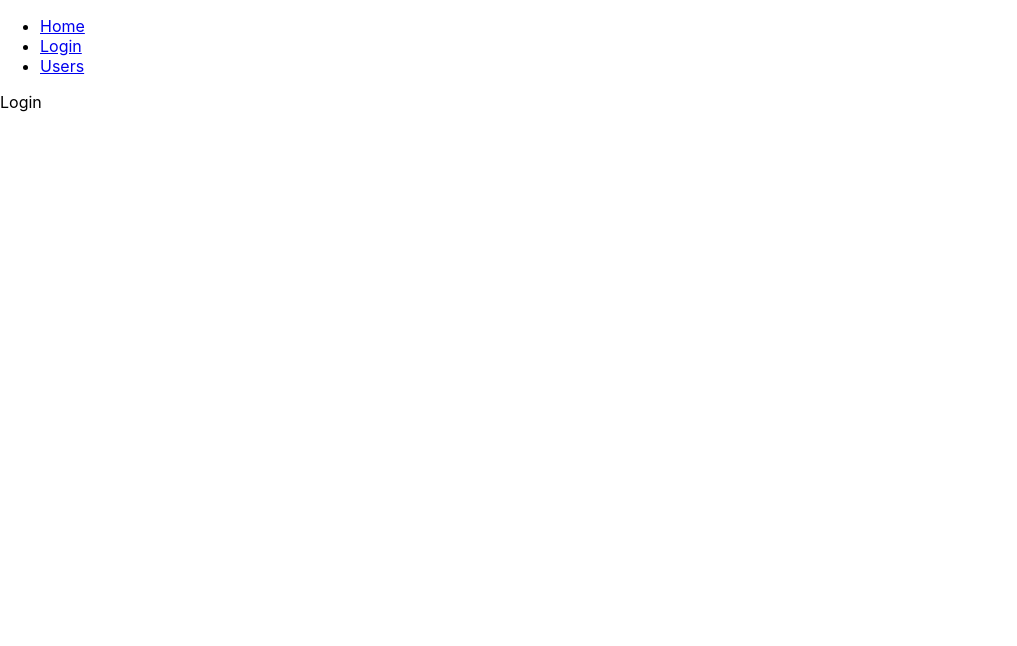
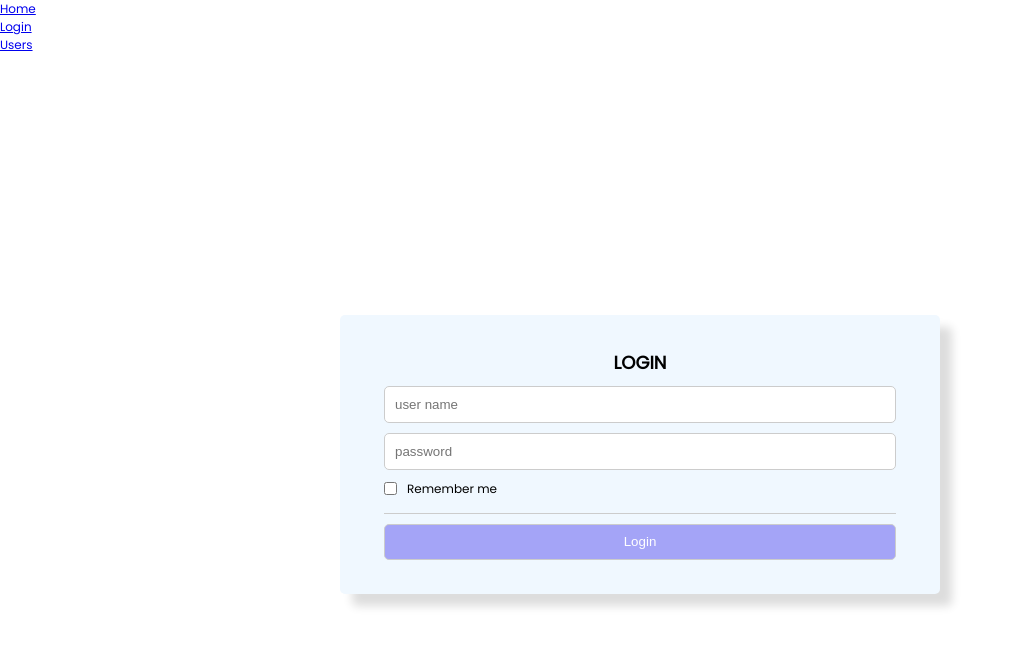
Before and after one commit to MariaVla/CRA-starter-pack, a React (Create React App) app: page /login in a window 1280 px wide. Shown: the top 646 px of the page, without its empty margins (0-1017 px from the left). Built offline with nearby package versions, Linux system fonts and the light colour scheme.

Commit message:
Add react hook form for login

```diff
--- a/package.json
+++ b/package.json
@@ -9,6 +9,7 @@
     "eslint-plugin-prettier": "^4.2.1",
     "react": "^18.2.0",
     "react-dom": "^18.2.0",
+    "react-hook-form": "^7.34.0",
     "react-router-dom": "6",
     "react-scripts": "5.0.1",
     "web-vitals": "^2.1.0"
--- a/src/App.js
+++ b/src/App.js
@@ -1,6 +1,6 @@
 import { Routes, Route, Link } from "react-router-dom";
 import { Home } from "./pages/Home";
-import { Login } from "./pages/Login";
+import Login from "./pages/Login";
 import NotFound from "./pages/NotFound";
 import UserRoutes from "./UserRoutes";
 
--- a/src/index.css
+++ b/src/index.css
@@ -1,13 +1,97 @@
-body {
-  margin: 0;
-  font-family: -apple-system, BlinkMacSystemFont, 'Segoe UI', 'Roboto', 'Oxygen',
-    'Ubuntu', 'Cantarell', 'Fira Sans', 'Droid Sans', 'Helvetica Neue',
-    sans-serif;
-  -webkit-font-smoothing: antialiased;
-  -moz-osx-font-smoothing: grayscale;
+@import url("https://fonts.googleapis.com/css2?family=Poppins&display=swap");
+
+:root {
+  --white: #fff;
+  --light-border: #ccc;
+  --danger: #ff0000;
+  --primary-color: #a4a4f7;
+  --primary-color-light: #7373f9;
+  --secondary-color: #f0f8ff;
+  --shadow-color: #ddd;
+  font-family: "Poppins", sans-serif;
+  font-size: 12px;
 }
 
-code {
-  font-family: source-code-pro, Menlo, Monaco, Consolas, 'Courier New',
-    monospace;
+* {
+  margin: 0;
+  padding: 0;
+  box-sizing: border-box;
 }
+
+.container {
+  display: flex;
+  height: 100vh;
+  justify-content: center;
+  align-items: center;
+}
+
+.row {
+  margin: 10px 20px;
+}
+
+.row-remember {
+  display: flex;
+  align-items: center;
+  border-bottom: 1px solid var(--light-border);
+  padding: 0 0 15px 0;
+}
+
+.container form {
+  background-color: var(--secondary-color);
+  padding: 2rem;
+  border-radius: 5px;
+  box-shadow: 12px 12px 10px var(--shadow-color);
+  flex: 1;
+}
+
+@media screen and (min-width: 768px) {
+  .container form {
+    flex: 0.5;
+    max-width: 600px;
+  }
+}
+
+.form-header {
+  text-align: center;
+  font-size: 1.5rem;
+}
+
+.form-field {
+  width: 100%;
+  padding: 10px;
+  outline: none;
+  border: 1px solid var(--light-border);
+  border-radius: 5px;
+}
+
+.form-field.has-error {
+  border: 1px solid var(--danger);
+}
+
+.error-label {
+  color: var(--danger);
+}
+
+.remember-label {
+  margin: 0 10px;
+}
+
+.btn {
+  width: 100%;
+  height: 3rem;
+  border: 1px solid var(--light-border);
+  border-radius: 5px;
+}
+
+.btn:hover {
+  background-color: var(--primary-color-light);
+}
+
+.login-btn {
+  background-color: var(--primary-color);
+  color: var(--white);
+}
+
+.hello-user {
+  font-size: 2rem;
+}
--- a/src/pages/Login.js
+++ b/src/pages/Login.js
@@ -1,3 +1,79 @@
-export function Login() {
-  return <div>Login</div>;
-}
+import { useState } from "react";
+import { useForm } from "react-hook-form";
+
+const Login = () => {
+  const [user, setUser] = useState();
+  const {
+    register,
+    formState: { errors },
+    handleSubmit,
+  } = useForm();
+
+  const onSubmit = ({ username, password, remember }) => {
+    // You should handle login logic with username, password and remember form data
+    console.log("[DEBUG] onSubmit - username", username);
+    console.log("[DEBUG] onSubmit - password", password);
+    console.log("[DEBUG] onSubmit - remember", remember);
+    setUser({ name: username });
+  };
+
+  return (
+    <div className="container">
+      {user ? (
+        <span className="hello-user">Hello, {user.name}!</span>
+      ) : (
+        <form onSubmit={handleSubmit(onSubmit)}>
+          <div className="row">
+            <h3 className="form-header">LOGIN</h3>
+          </div>
+          <div className="row">
+            <input
+              type="text"
+              placeholder="user name"
+              {...register("username", {
+                required: { value: true, message: "User name is required" },
+                minLength: {
+                  value: 3,
+                  message: "User name cannot be less than 3 character",
+                },
+              })}
+              className={"form-field" + (errors.username ? " has-error" : "")}
+            />
+            {errors.username && (
+              <span className="error-label">{errors.username.message}</span>
+            )}
+          </div>
+          <div className="row">
+            <input
+              type="password"
+              placeholder="password"
+              {...register("password", {
+                required: {
+                  value: true,
+                  message: "Please enter your password",
+                },
+              })}
+              className={"form-field" + (errors.password ? " has-error" : "")}
+            />
+            {errors.password && (
+              <span className="error-label">{errors.password.message}</span>
+            )}
+          </div>
+          <div className="row row-remember">
+            <input type="checkbox" id="remember" {...register("remember")} />
+            <label htmlFor="remember" className="remember-label">
+              Remember me
+            </label>
+          </div>
+          <div className="row">
+            <button type="submit" className="btn login-btn">
+              Login
+            </button>
+          </div>
+        </form>
+      )}
+    </div>
+  );
+};
+
+export default Login;
```
Also changed, not shown: 1 other file (tests, documents, lock files or other folders).
